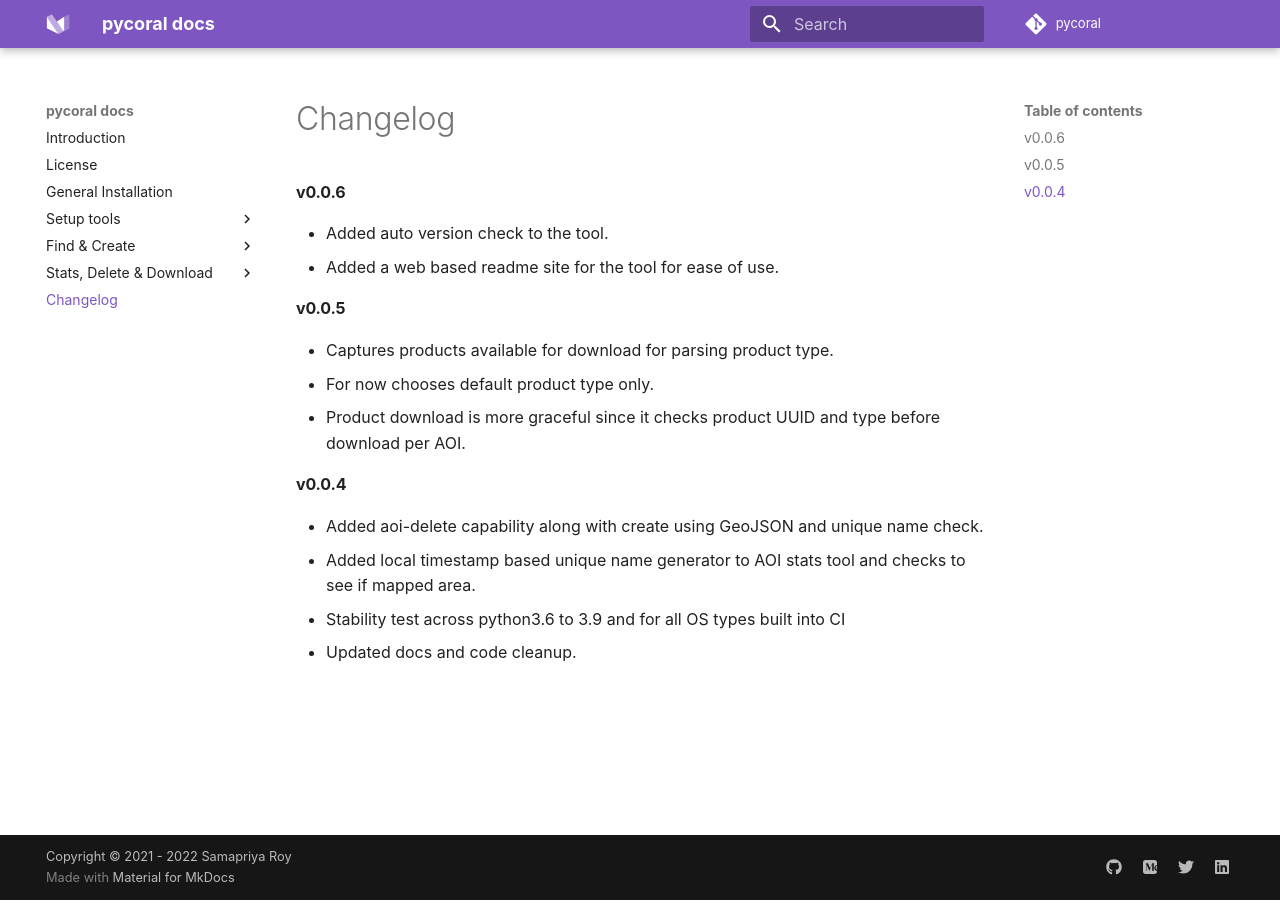
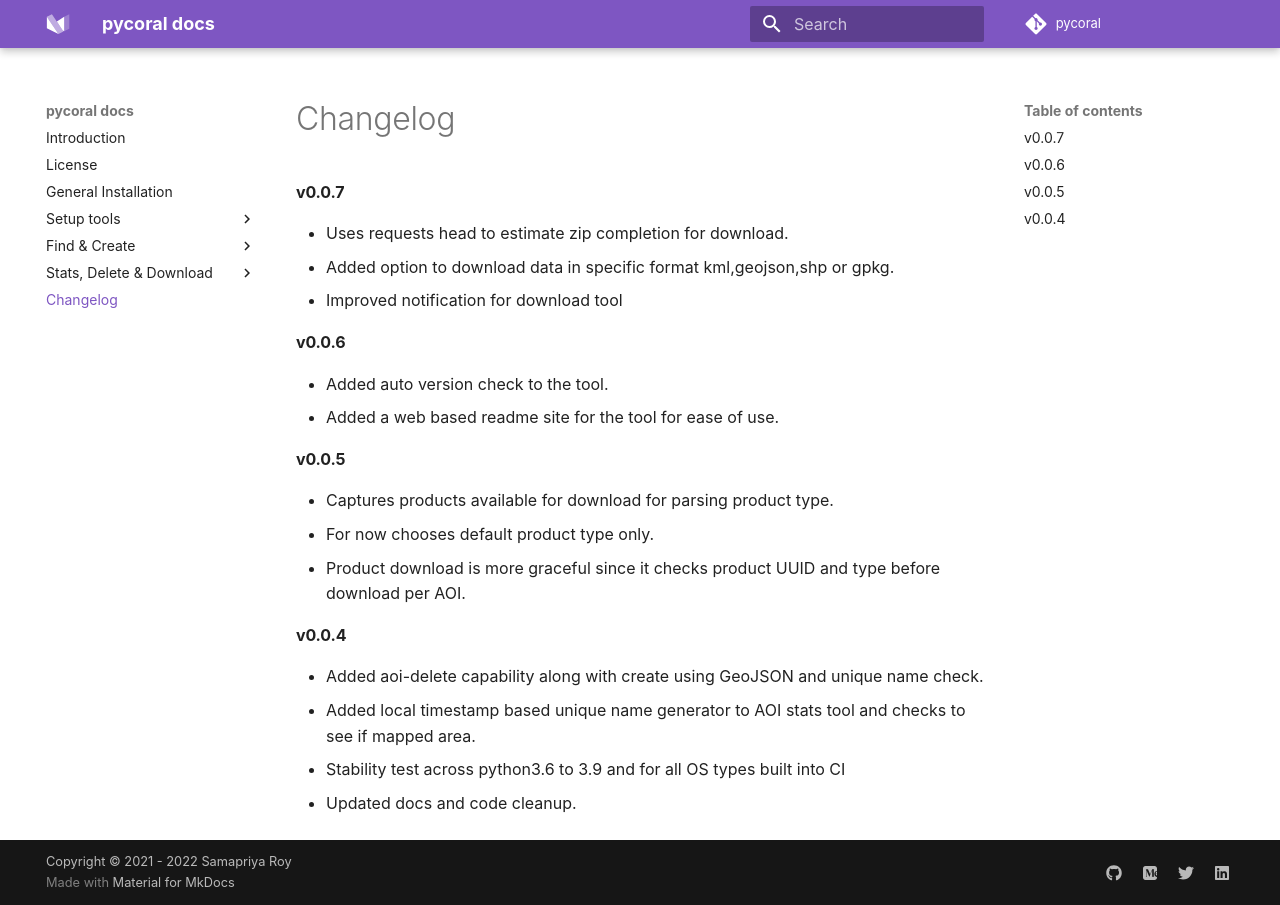
Before and after one commit to open-oceans/pycoral, an MkDocs documentation site: the page built from docs/changelog.md, in a window 1280 px wide. Built offline with MkDocs 1.6.1 and Material for MkDocs 9.7.7, drawn with Linux system fonts in a browser that asks for light colours; some web fonts are replaced; comment, search, counter and statistics services are not loaded.

Commit message:
updated v0.0.7
- Uses requests head to estimate zip completion for download.
- Added option to download data in specific format kml,geojson,shp or gpkg.
- Improved notification for download tool

```diff
--- a/docs/changelog.md
+++ b/docs/changelog.md
@@ -1,4 +1,9 @@
 # Changelog
+
+#### v0.0.7
+- Uses requests head to estimate zip completion for download.
+- Added option to download data in specific format kml,geojson,shp or gpkg.
+- Improved notification for download tool
 
 #### v0.0.6
 - Added auto version check to the tool.
--- a/pycoral/__init__.py
+++ b/pycoral/__init__.py
@@ -2,4 +2,4 @@
 
 __author__ = 'Samapriya Roy'
 __email__ = 'samapriya.roy@gmail.com'
-__version__ = '0.0.6'
+__version__ = '0.0.7'
--- a/setup.py
+++ b/setup.py
@@ -6,7 +6,7 @@ def readme():
         return f.read()
 setuptools.setup(
     name='pycoral',
-    version='0.0.6',
+    version='0.0.7',
     packages=find_packages(),
     install_requires=['requests>=2.23.1','progressbar2>=3.53.1','area>=1.1.1','geojson>=2.4.1','beautifulsoup4>= 4.9.0',],
     license='MIT',
```
Also changed, not shown: README.md (+9 -0 lines), docs/projects/aoi-download.md (+12 -4 lines), 1 other file.
